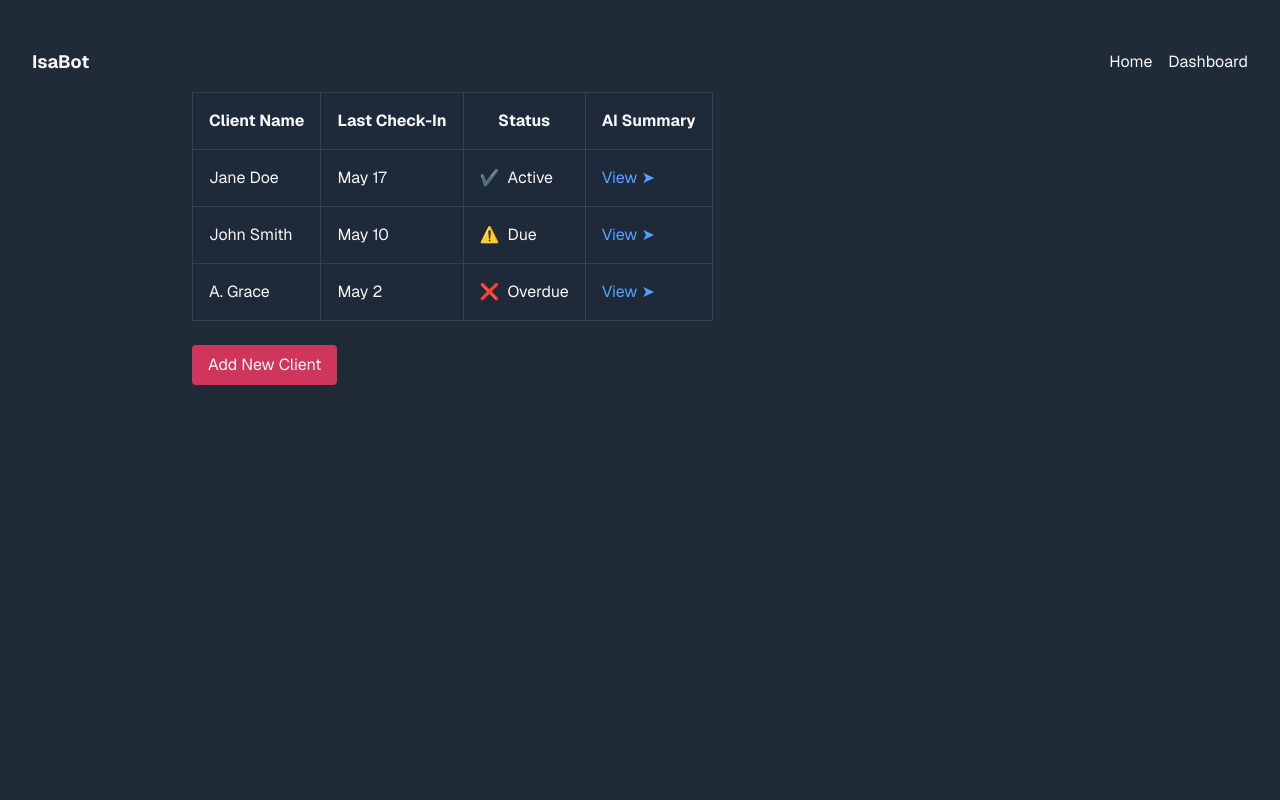
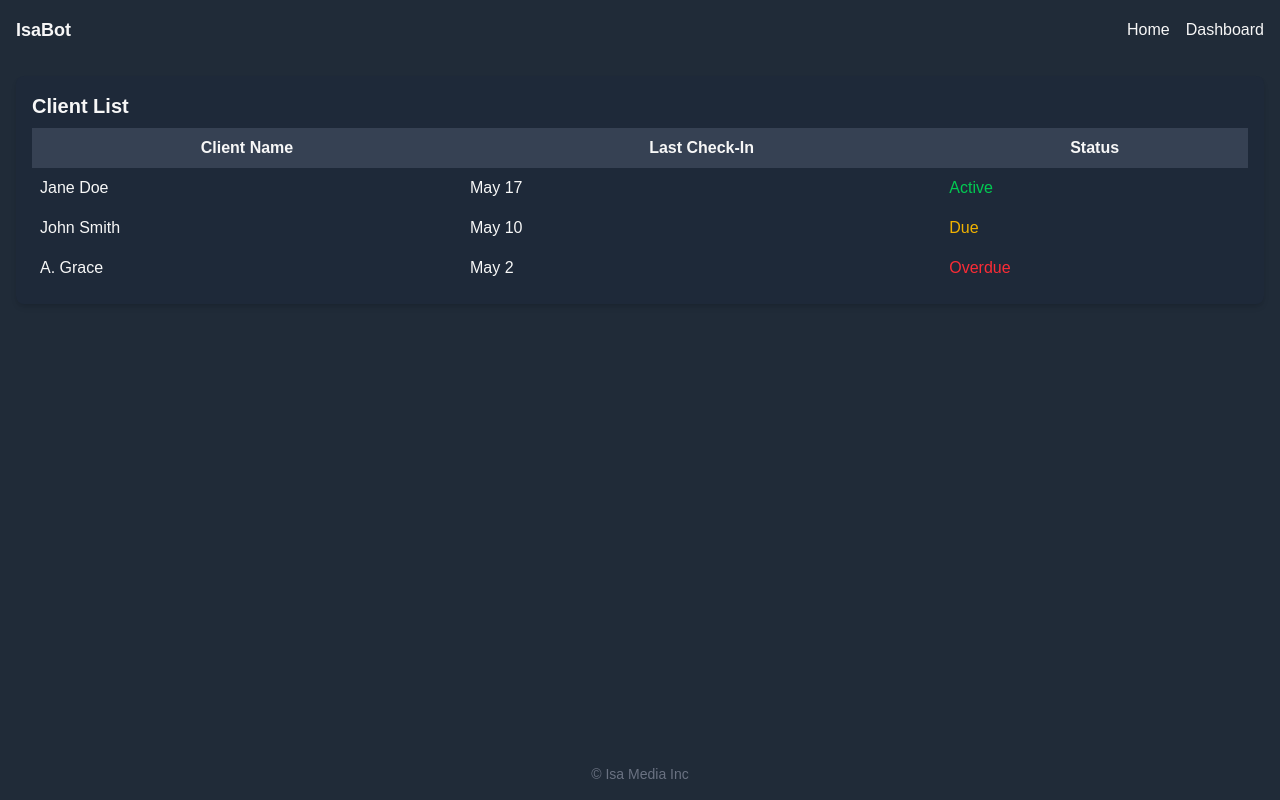
Before and after one commit to Jenni4B/IsaBot, a Next.js app: page /dashboard in a window 1280 px wide. Built offline with nearby package versions, Linux system fonts and the light colour scheme.

Commit message:
Cleaned up the dashboard page and moved some stuff to the 'card' component file

```diff
--- a/src/app/components/card.tsx
+++ b/src/app/components/card.tsx
@@ -1,10 +1,55 @@
 import React from "react"
 
-const card = {
-    title: "Card Title",
-    description: "This is a description of the card.",
-    buttonText: "Click Me",
-    buttonLink: "#",
+type ClientStatus = 'Active' | 'Due' | 'Overdue';
+interface Client {
+  name: string;
+  lastCheckIn: string;
+  status: ClientStatus;
 }
+const getStatusColor = (status: ClientStatus): string => {
+  switch (status) {
+    case 'Active':
+      return 'text-green-500';
+    case 'Due':
+      return 'text-yellow-500';
+    case 'Overdue':
+      return 'text-red-500';
+    default:
+      return 'text-gray-300';
+  }
+};
 
-export default card
+const clients: Client[] = [
+  { name: 'Jane Doe', lastCheckIn: 'May 17', status: 'Active' },
+  { name: 'John Smith', lastCheckIn: 'May 10', status: 'Due' },
+  { name: 'A. Grace', lastCheckIn: 'May 2', status: 'Overdue' },
+];
+
+const Card: React.FC = () => {
+    return (
+        <div className="bg-gray-800 text-white p-4 rounded-lg shadow-md">
+            <h2 className="text-xl font-bold mb-2">Client List</h2>
+            <table className="w-full">
+                <thead>
+                    <tr className="bg-gray-700">
+                        <th className="p-2">Client Name</th>
+                        <th className="p-2">Last Check-In</th>
+                        <th className="p-2">Status</th>
+                    </tr>
+                </thead>
+                <tbody>
+                    {clients.map((client, index) => (
+                        <tr key={index} className="hover:bg-gray-600">
+                            <td className="p-2">{client.name}</td>
+                            <td className="p-2">{client.lastCheckIn}</td>
+                            <td className={`p-2 ${getStatusColor(client.status)}`}>
+                                {client.status}
+                            </td>
+                        </tr>
+                    ))}
+                </tbody>
+            </table>
+        </div>
+    );
+}
+export default Card
--- a/src/app/dashboard/page.tsx
+++ b/src/app/dashboard/page.tsx
@@ -1,83 +1,20 @@
 import React from 'react';
 import NavBar from '../components/navbar';
-
-type ClientStatus = 'Active' | 'Due' | 'Overdue';
-
-interface Client {
-  name: string;
-  lastCheckIn: string;
-  status: ClientStatus;
-}
-
-const clients: Client[] = [
-  { name: 'Jane Doe', lastCheckIn: 'May 17', status: 'Active' },
-  { name: 'John Smith', lastCheckIn: 'May 10', status: 'Due' },
-  { name: 'A. Grace', lastCheckIn: 'May 2', status: 'Overdue' },
-];
-
-const getStatusColor = (status: ClientStatus): string => {
-  switch (status) {
-    case 'Active':
-      return 'text-green-500';
-    case 'Due':
-      return 'text-yellow-500';
-    case 'Overdue':
-      return 'text-red-500';
-    default:
-      return 'text-gray-300';
-  }
-};
+import Card from '../components/card';
 
 const Dashboard: React.FC = () => {
-  return (
-    <div className="text-white font-sans min-h-screen py-8 px-4">
+    return (
+        <div className="flex flex-col min-h-screen">
         <NavBar />
-      <div className="max-w-4xl mx-auto">
-        <div className="overflow-x-auto">
-          <table>
-            <thead>
-              <tr className="bg-gray-800">
-                <th className="p-4 border border-gray-700">Client Name</th>
-                <th className="p-4 border border-gray-700">Last Check-In</th>
-                <th className="p-4 border border-gray-700">Status</th>
-                <th className="p-4 border border-gray-700">AI Summary</th>
-              </tr>
-            </thead>
-            <tbody>
-              {clients.map((client, index) => (
-                <tr key={index} className="bg-gray-800">
-                  <td className="p-4 border border-gray-700">{client.name}</td>
-                  <td className="p-4 border border-gray-700">{client.lastCheckIn}</td>
-                  <td className="p-4 border border-gray-700">
-                    <div className="flex items-center">
-                      <span className={`${getStatusColor(client.status)} mr-2`}>
-                        {client.status === 'Active' && '✔️'}
-                        {client.status === 'Due' && '⚠️'}
-                        {client.status === 'Overdue' && '❌'}
-                      </span>
-                      {client.status}
-                    </div>
-                  </td>
-                  <td className="p-4 border border-gray-700">
-                    <a href="#" className="text-blue-400 hover:underline">
-                      View ➤
-                    </a>
-                  </td>
-                </tr>
-              ))}
-            </tbody>
-          </table>
+        <main className="flex-grow p-4">
+            <Card />
+        </main>
+        <footer className="text-center p-4">
+            <p className="text-sm text-gray-500">© Isa Media Inc</p>
+        </footer>
         </div>
+    );
 
-        <div className="mt-6">
-          <button className="text-white py-2 px-4 rounded hover:opacity-90"
-                  style={{ backgroundColor: "var(--color-accent, #D0355B)" }}>
-            Add New Client
-          </button>
-        </div>
-      </div>
-    </div>
-  );
 };
 
 export default Dashboard;
```
